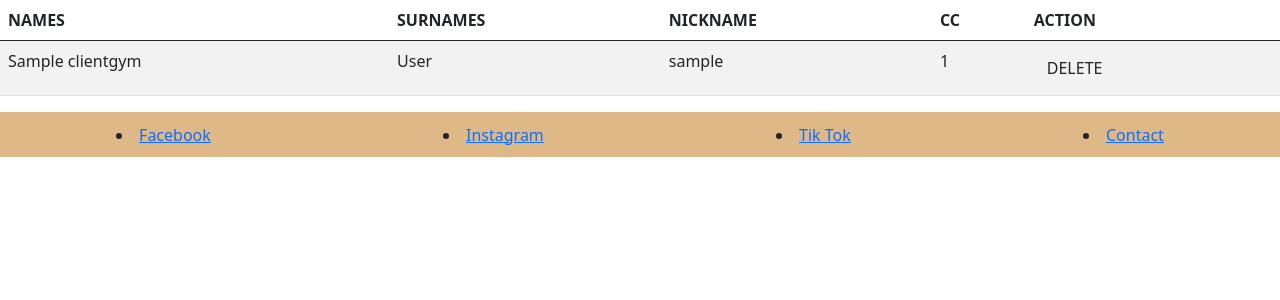
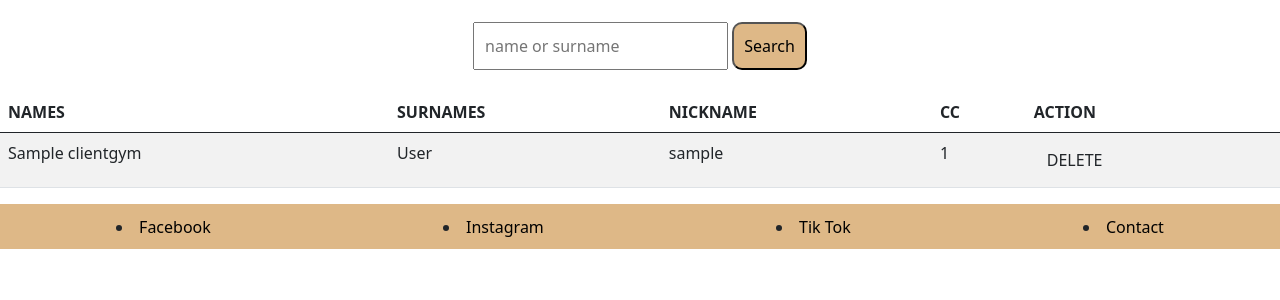
Before and after one commit to JStevenC10/Gym-app-Django, a Django app: page /all/clients/ in a window 1280 px wide. Shown: the part 98-398 px from the top of the page. Run offline with Django 3.2, Linux system fonts and the light colour scheme; tables that the repository leaves empty hold one stand-in row (values such as "Sample post").

Commit message:
search client in table

```diff
--- /dev/null
+++ b/Gym/static/css/clients.css
@@ -0,0 +1,18 @@
+
+.searchform {
+    display: flex;
+    height: 80px;
+    margin-top: 12px;
+    justify-content: center;
+    padding: 10px;
+}
+
+form button {
+    padding: 10px;
+    border-radius: 10px;
+    background-color: burlywood;
+}
+
+form input {
+    padding: 10px;
+}
--- a/Gym/static/css/layout.css
+++ b/Gym/static/css/layout.css
@@ -23,6 +23,7 @@ nav {
 a, nav a {
     text-decoration: none;
     color: black;
+    list-style: none;
 }
 
 a:hover {
@@ -35,6 +36,13 @@ footer {
     height: 45px;
     background-color: burlywood;
     display: flex;
+    height: 45px;
     justify-content: space-around;
     align-items: center;
 }
+
+footer a {
+    list-style: none;
+    text-decoration: none;
+    color: black;
+}
--- a/Gym/templates/all_clients.html
+++ b/Gym/templates/all_clients.html
@@ -1,13 +1,24 @@
 {% extends "layout.html" %}
 {% load static %}
 
+
+
 {% block stylesh %}
+    <link rel="stylesheet" href="{% static 'css/clients.css' %}">
     <link href="https://cdn.jsdelivr.net/npm/bootstrap@5.0.2/dist/css/bootstrap.min.css" rel="stylesheet" integrity="sha384-EVSTQN3/azprG1Anm3QDgpJLIm9Nao0Yz1ztcQTwFspd3yD65VohhpuuCOmLASjC" crossorigin="anonymous">
 {% endblock  %}
 
 {% block title %} Clients {% endblock  %}
 
 {% block content %}
+    <div class="searchform">
+      <form action="" method="POST">
+        {% csrf_token %}
+        <input type="text" name="search" placeholder="name or surname" id="">
+        <button type="submit">Search</button>
+      </form>
+    </div>
+
     <table class="table table-striped table-hover">
   <thead>
     <tr>
--- a/Gym/views.py
+++ b/Gym/views.py
@@ -1,6 +1,7 @@
 import random
 
 from django.shortcuts import render, redirect
+from django.db.models import Q
 
 from .forms import ClientGymForm, LoginForm
 from .messages import MOTIVATION, NOT_PAYED, NOT_PAYED_2
@@ -12,13 +13,24 @@ from .models import ClientGym
 def home(request, *args, **kwargs):
     return render(request, 'home.html', {})
 
+# CLIENTS TABLE AND SEARCH A CLIENT
 def all_clients(request, *args, **kwargs):
-    clients = ClientGym.objects.all()
-    if clients:
-        return render(request, 'all_clients.html', {'clients': clients})
+    # ALL CLIENTS
+    if request.method == 'GET':
+        clients = ClientGym.objects.all()
+        if clients:
+            return render(request, 'all_clients.html', {'clients': clients})
+        else:
+            return render(request, 'all_clients.html')
+    # SEARCH A CLIENT WITH POST METHOD
     else:
-        message = 'Ups! clients not founds!!'
-        return render(request, 'all_clients.html', {'message': message})
+        search = request.POST['search']
+        clients = ClientGym.objects.filter(Q(name__icontains=search) | Q(surname__icontains=search))
+        if clients:
+            return render(request, 'all_clients.html', {'clients': clients})
+        else:
+            return render(request, 'all_clients.html')
+
 
 # REGISTER NEW CLIENT GYM
 def register(request, *args, **kwargs):
```
